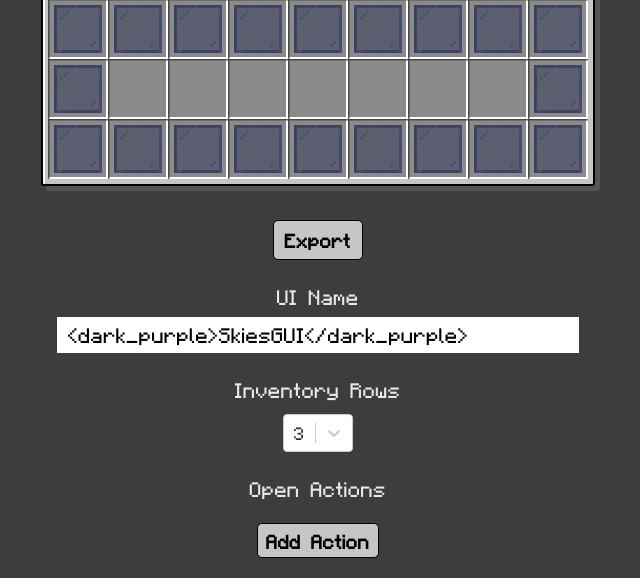
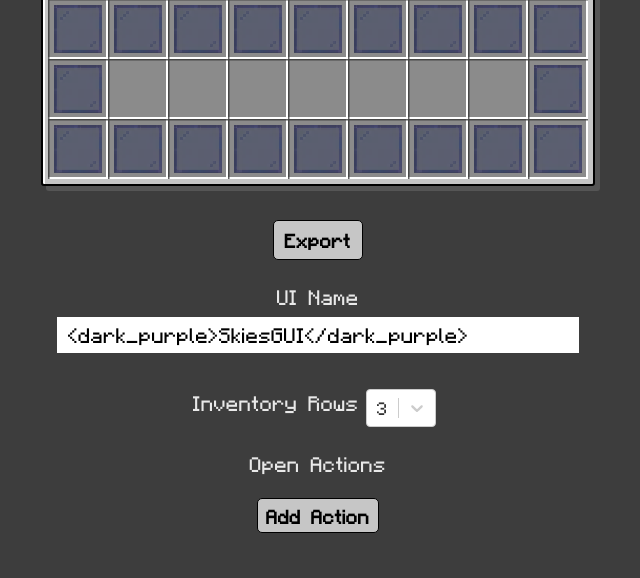
Before and after one commit to navneetset/skies-gui-editor, a Gatsby site: page / in a window 1280 px wide. Shown: the part 181-759 px from the top of the page, without its empty margins (322-962 px from the left). Built offline with nearby package versions, Linux system fonts and the light colour scheme; Gatsby itself is replaced by a stand-in of ours.

Commit message:
Inline row

```diff
--- a/src/pages/index.tsx
+++ b/src/pages/index.tsx
@@ -176,7 +176,7 @@ const IndexPage: React.FC<PageProps> = () => {
                 onChange={(e) => setUiName(e.target.value)}
               />
             </div>
-            <div className="input-container">
+            <div className="input-container inline">
               <label>Inventory Rows</label>
               <CreatableSelect
                 className="row-input"
@@ -308,6 +308,12 @@ const PageStyles = styled.div`
       margin-top: 1rem;
       width: 100%;
 
+      &.inline {
+        flex-direction: row;
+        justify-content: space-between;
+        width: 250px;
+      }
+
       input {
         margin-top: 0.3rem;
         font-size: 0.7rem;
```
